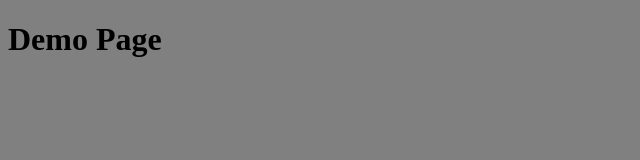
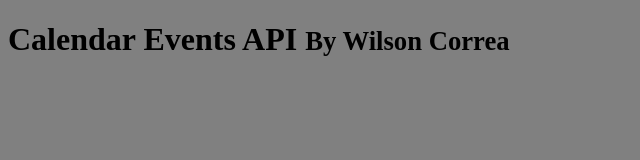
Before and after one commit to WilsonCorrea5/calendar-events-backend-mern-app, a website: page public/index.html in a window 1280 px wide. Shown: the whole page, without its empty margins (0-640 px from the left). Drawn offline with Linux system fonts and the light colour scheme.

Commit message:
updated-public-index.html

```diff
--- a/public/index.html
+++ b/public/index.html
@@ -4,9 +4,9 @@
     <meta charset="UTF-8" />
     <meta name="viewport" content="width=device-width, initial-scale=1.0" />
     <link rel="stylesheet" href="./styles.css" />
-    <title>demo page</title>
+    <title>Calendar API</title>
   </head>
   <body>
-    <h1>Demo Page</h1>
+    <h1>Calendar Events API <small>By Wilson Correa</small></h1>
   </body>
 </html>
```
